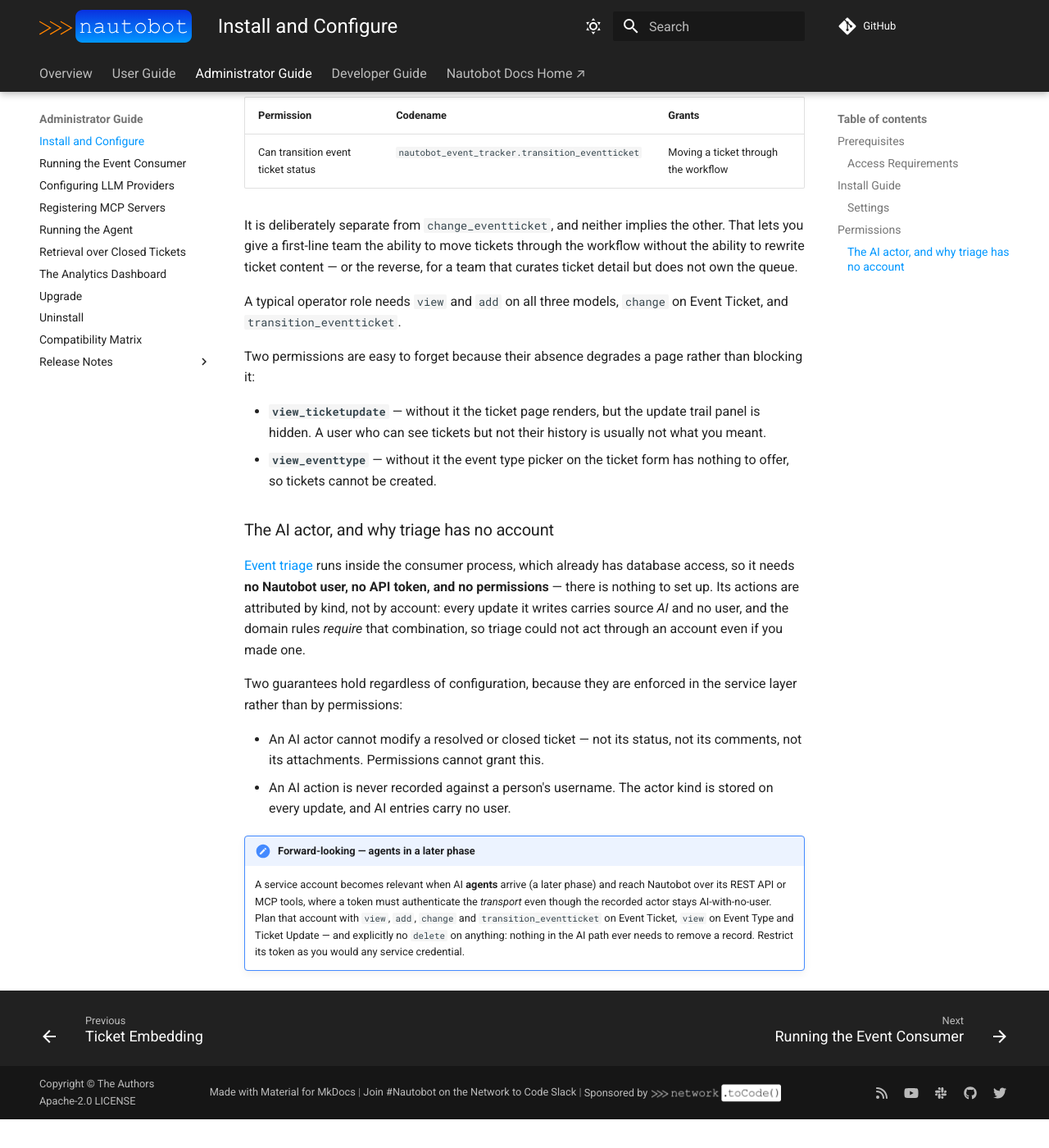
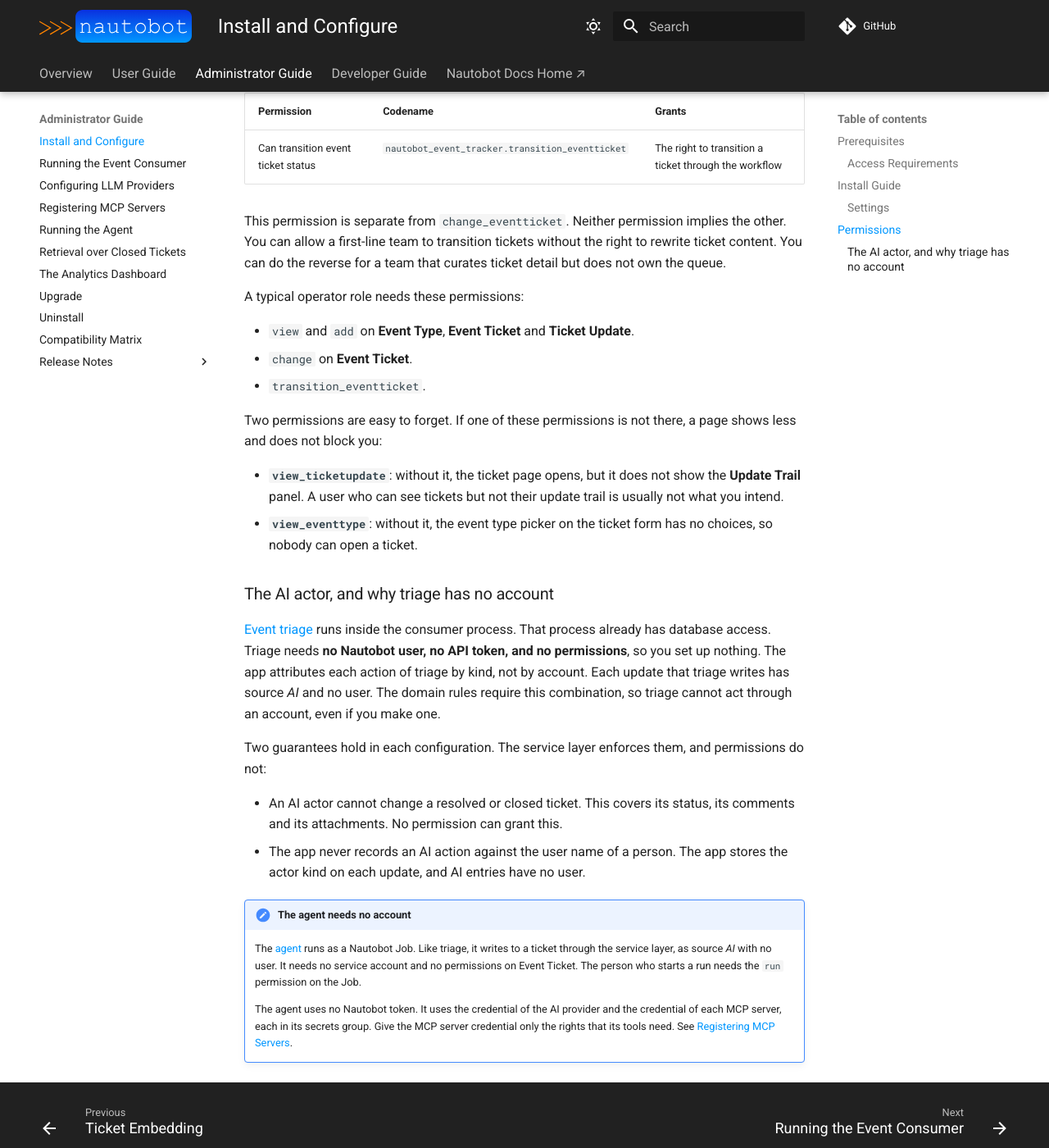
Before and after one commit to jtdub/nautobot-app-event-tracker, an MkDocs documentation site: the page built from docs/admin/install.md, in a window 1280 px wide and 1400 px high, scrolled down 3094 px. Shown: the whole window at 82% size. Built offline with MkDocs 1.6.1 and Material for MkDocs 9.7.7, drawn with Linux system fonts in a browser that asks for light colours; comment, search, counter and statistics services are not loaded; before the commit the page ends 4459 px from its top, so only the background shows below that; some of the changed text lies outside the part shown.

Commit message:
52: Rewrite the install, upgrade, uninstall and compatibility pages in Simplified Technical English (#66)

````diff
--- a/docs/admin/install.md
+++ b/docs/admin/install.md
@@ -1,65 +1,69 @@
 # Installing the App in Nautobot
 
-Here you will find detailed instructions on how to **install** and **configure** the App within your Nautobot environment.
+Use these instructions to **install** and **configure** the app in your Nautobot environment.
 
 ## Prerequisites
 
-- The app is compatible with Nautobot 3.2.0 and higher.
-- It requires Python 3.11 through 3.14.
+- The app works with Nautobot 3.2.0 and later.
+- The app needs Python 3.11 through 3.14.
 - **Databases supported: PostgreSQL only.**
-- It requires the [AI Models app](https://pypi.org/project/nautobot-ai-models/), version 1.1 or
-  higher, which `pip` installs with it.
+- The app needs the [AI Models app](https://pypi.org/project/nautobot-ai-models/), version 1.1 or
+  later. `pip` installs it with the app.
 
 !!! warning "PostgreSQL is required"
-    Unlike most Nautobot apps, Event Tracker does not support MySQL. Later phases index closed
-    tickets as vector embeddings using the `pgvector` extension, which has no MySQL equivalent
-    worth maintaining a second code path for. A MySQL-backed Nautobot deployment cannot install
-    this app. See [ADR 0003](../decisions/0003-postgresql-with-pgvector-only.md) for the full
-    reasoning.
+    Event Tracker does not support MySQL, unlike most Nautobot apps. When retrieval is on, the app
+    indexes closed tickets as vector embeddings with the `pgvector` extension. MySQL has no equivalent that is
+    worth a second code path. A Nautobot deployment on MySQL cannot install this app. For the
+    reasons, see [ADR 0003](../decisions/0003-postgresql-with-pgvector-only.md).
 
-    `pgvector` itself is **not** required by this release and is not checked for. It becomes a
-    requirement when retrieval features land.
+    The `pgvector` extension is **required** in the database. The first migration that needs it
+    creates it when it is not there. On a managed PostgreSQL, the database user can fail to create
+    it. In that case, ask a superuser to run `CREATE EXTENSION vector;` before you run the
+    migrations. For the steps, see [Retrieval over Closed Tickets](rag.md).
 
 !!! warning "The AI Models app is a hard dependency"
-    `nautobot-ai-models` owns the AI provider, AI model, MCP server and MCP tool registries this
-    app reads, and this app declares foreign keys into them
-    ([ADR 0010](../decisions/0010-ai-registry-lives-in-nautobot-ai-models.md)). It is not optional
-    and is not behind an extra: a Nautobot that enables this app without also enabling
-    `nautobot_ai_models` will not start.
+    `nautobot-ai-models` owns the AI provider, AI model, MCP server and MCP tool registries. The
+    app reads these registries, and its models hold foreign keys into them
+    ([ADR 0010](../decisions/0010-ai-registry-lives-in-nautobot-ai-models.md)). The dependency is
+    not optional and is not behind an extra. A Nautobot that turns on this app without
+    `nautobot_ai_models` does not start.
 
-    `pip` installs it automatically. Enabling it in `PLUGINS` is a manual step, shown below.
+    `pip` installs the package automatically. You add it to `PLUGINS` yourself, as the install
+    steps below show.
 
 !!! note
-    Please check the [dedicated page](compatibility_matrix.md) for a full compatibility matrix and the deprecation policy.
+    For a full compatibility matrix and the deprecation policy, see the
+    [dedicated page](compatibility_matrix.md).
 
 ### Access Requirements
 
-Nothing in this app reaches outside Nautobot until you configure it to. When you do, every
-endpoint and every credential comes from a Nautobot **External Integration** and its secrets group,
-named by a registry object in the AI Models app — never from `PLUGINS_CONFIG`. See
-[Configuring LLM Providers](llm.md) and [Registering MCP Servers](mcp.md).
+The app sends nothing outside Nautobot until you configure it to. After you configure it, each
+endpoint and each credential comes from a Nautobot **External Integration** and its secrets group.
+A registry object in the AI Models app names the External Integration. No endpoint and no
+credential comes from `PLUGINS_CONFIG`. See [Configuring LLM Providers](llm.md) and
+[Registering MCP Servers](mcp.md).
 
 ## Install Guide
 
 !!! note
-    Apps can be installed from the [Python Package Index](https://pypi.org/) or locally. See the [Nautobot documentation](https://docs.nautobot.com/projects/core/en/stable/user-guide/administration/installation/app-install/) for more details. The pip package name for this app is [`nautobot-event-tracker`](https://pypi.org/project/nautobot-event-tracker/).
+    You can install apps from the [Python Package Index](https://pypi.org/) or from a local source. For more details, see the [Nautobot documentation](https://docs.nautobot.com/projects/core/en/stable/user-guide/administration/installation/app-install/). The pip package name of this app is [`nautobot-event-tracker`](https://pypi.org/project/nautobot-event-tracker/).
 
-The app is available as a Python package via PyPI and can be installed with `pip`:
+The app is a Python package on PyPI. Install it with `pip`:
 
 ```shell
 pip install nautobot-event-tracker
 ```
 
-To ensure Event Tracker is automatically re-installed during future upgrades, create a file named `local_requirements.txt` (if not already existing) in the Nautobot root directory (alongside `requirements.txt`) and list the `nautobot-event-tracker` package:
+To install the app again at each future upgrade, add it to `local_requirements.txt`. This file is in the Nautobot root directory, next to `requirements.txt`. Make the file if it does not exist. Then list the `nautobot-event-tracker` package:
 
 ```shell
 echo nautobot-event-tracker >> local_requirements.txt
 ```
 
-Once installed, the app needs to be enabled in your Nautobot configuration. The following block of code below shows the additional configuration required to be added to your `nautobot_config.py` file:
+After you install the app, turn it on in your Nautobot configuration. Make these changes in your `nautobot_config.py` file:
 
-- Append both `"nautobot_ai_models"` and `"nautobot_event_tracker"` to the `PLUGINS` list.
-- Append the `"nautobot_event_tracker"` dictionary to the `PLUGINS_CONFIG` dictionary and override any defaults.
+- Add both `"nautobot_ai_models"` and `"nautobot_event_tracker"` to the `PLUGINS` list.
+- Add the `"nautobot_event_tracker"` dictionary to the `PLUGINS_CONFIG` dictionary. Override a default if you need to.
 
 ```python
 # In your nautobot_config.py
@@ -93,19 +97,20 @@ PLUGINS_CONFIG = {
 
 | Setting | Default | Description |
 | --- | --- | --- |
-| `attachable_object_types` | The seven DCIM/IPAM/Circuits models above | `app_label.model` strings naming the object types that may be attached to a ticket. Attaching anything else is refused, and the object picker only offers types on this list. |
-| `llm` | `{}` | Settings for the LLM service layer — currently only `usage_retention_days`. Providers, models and credentials are registry objects in the AI Models app, not settings; see [Configuring LLM Providers](llm.md). |
+| `attachable_object_types` | The seven DCIM, IPAM and Circuits models above | `app_label.model` strings. They name the object types that you can attach to a ticket. The app refuses any other type, and the object picker shows only the types on this list. |
+| `llm` | `{}` | Settings for the LLM service layer. The only key is `usage_retention_days`. Providers, models and credentials are registry objects in the AI Models app, not settings. See [Configuring LLM Providers](llm.md). |
 
-Widening the list is a deliberate act: it decides what a ticket — and, in later phases, an AI
-triage step — is allowed to point at. Adding `extras.secret` would be a poor idea.
+A wider list is a deliberate choice. The list decides which objects a ticket can point at. It also
+decides which object types an event resolve rule can name. Do not add `extras.secret`.
 
-Once the Nautobot configuration is updated, run the Post Upgrade command (`nautobot-server post_upgrade`) to run migrations and clear any cache:
+After you update the Nautobot configuration, run the Post Upgrade command. The command runs the
+migrations and clears the cache:
 
 ```shell
 nautobot-server post_upgrade
 ```
 
-Then restart (if necessary) the Nautobot services which may include:
+Then restart the Nautobot services that need it. These can include:
 
 - Nautobot
 - Nautobot Workers
@@ -117,47 +122,49 @@ sudo systemctl restart nautobot nautobot-worker nautobot-scheduler
 
 ## Permissions
 
-Alongside Django's usual four permissions per model, the app adds one:
+The app adds one permission to the four that Django makes for each model:
 
 | Permission | Codename | Grants |
 | --- | --- | --- |
-| Can transition event ticket status | `nautobot_event_tracker.transition_eventticket` | Moving a ticket through the workflow |
+| Can transition event ticket status | `nautobot_event_tracker.transition_eventticket` | The right to transition a ticket through the workflow |
 
-It is deliberately separate from `change_eventticket`, and neither implies the other. That lets you
-give a first-line team the ability to move tickets through the workflow without the ability to
-rewrite ticket content — or the reverse, for a team that curates ticket detail but does not own
-the queue.
+This permission is separate from `change_eventticket`. Neither permission implies the other. You
+can allow a first-line team to transition tickets without the right to rewrite ticket content. You
+can do the reverse for a team that curates ticket detail but does not own the queue.
 
-A typical operator role needs `view` and `add` on all three models, `change` on Event Ticket, and
-`transition_eventticket`.
+A typical operator role needs these permissions:
 
-Two permissions are easy to forget because their absence degrades a page rather than blocking it:
+- `view` and `add` on **Event Type**, **Event Ticket** and **Ticket Update**.
+- `change` on **Event Ticket**.
+- `transition_eventticket`.
 
-- **`view_ticketupdate`** — without it the ticket page renders, but the update trail panel is
-  hidden. A user who can see tickets but not their history is usually not what you meant.
-- **`view_eventtype`** — without it the event type picker on the ticket form has nothing to offer,
-  so tickets cannot be created.
+Two permissions are easy to forget. If one of these permissions is not there, a page shows less and does not block you:
+
+- **`view_ticketupdate`**: without it, the ticket page opens, but it does not show the
+  **Update Trail** panel. A user who can see tickets but not their update trail is usually not what you intend.
+- **`view_eventtype`**: without it, the event type picker on the ticket form has no choices, so
+  nobody can open a ticket.
 
 ### The AI actor, and why triage has no account
 
-[Event triage](llm.md) runs inside the consumer process, which already has database access, so it
-needs **no Nautobot user, no API token, and no permissions** — there is nothing to set up. Its
-actions are attributed by kind, not by account: every update it writes carries source *AI* and no
-user, and the domain rules *require* that combination, so triage could not act through an account
-even if you made one.
+[Event triage](llm.md) runs inside the consumer process. That process already has database access.
+Triage needs **no Nautobot user, no API token, and no permissions**, so you set up nothing. The app
+attributes each action of triage by kind, not by account. Each update that triage writes has source
+*AI* and no user. The domain rules require this combination, so triage cannot act through an
+account, even if you make one.
 
-Two guarantees hold regardless of configuration, because they are enforced in the service layer
-rather than by permissions:
+Two guarantees hold in each configuration. The service layer enforces them, and permissions do not:
 
-- An AI actor cannot modify a resolved or closed ticket — not its status, not its comments, not
-  its attachments. Permissions cannot grant this.
-- An AI action is never recorded against a person's username. The actor kind is stored on every
-  update, and AI entries carry no user.
+- An AI actor cannot change a resolved or closed ticket. This covers its status, its comments and
+  its attachments. No permission can grant this.
+- The app never records an AI action against the user name of a person. The app stores the actor
+  kind on each update, and AI entries have no user.
 
-!!! note "Forward-looking — agents in a later phase"
-    A service account becomes relevant when AI **agents** arrive (a later phase) and reach
-    Nautobot over its REST API or MCP tools, where a token must authenticate the *transport* even
-    though the recorded actor stays AI-with-no-user. Plan that account with `view`, `add`,
-    `change` and `transition_eventticket` on Event Ticket, `view` on Event Type and Ticket
-    Update — and explicitly no `delete` on anything: nothing in the AI path ever needs to remove
-    a record. Restrict its token as you would any service credential.
+!!! note "The agent needs no account"
+    The [agent](agents.md) runs as a Nautobot Job. Like triage, it writes to a ticket through the
+    service layer, as source *AI* with no user. It needs no service account and no permissions
+    on Event Ticket. The person who starts a run needs the `run` permission on the Job.
+
+    The agent uses no Nautobot token. It uses the credential of the AI provider and the credential of each
+    MCP server, each in its secrets group. Give the MCP server credential only the rights that its
+    tools need. See [Registering MCP Servers](mcp.md).
````
Also changed, not shown: docs/admin/compatibility_matrix.md (+42 -36 lines), docs/admin/release_notes/index.md (+1 -1 lines), docs/admin/uninstall.md (+28 -5 lines), docs/admin/upgrade.md (+28 -4 lines), 1 other file.
